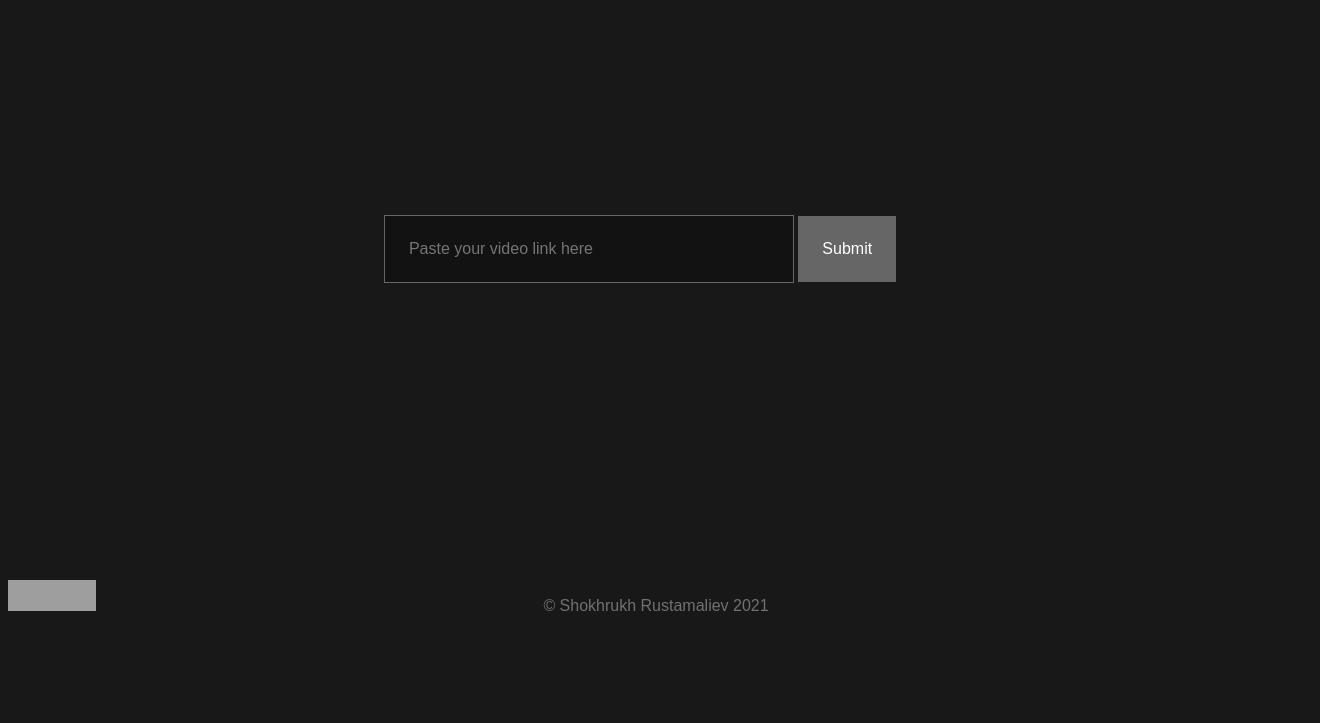
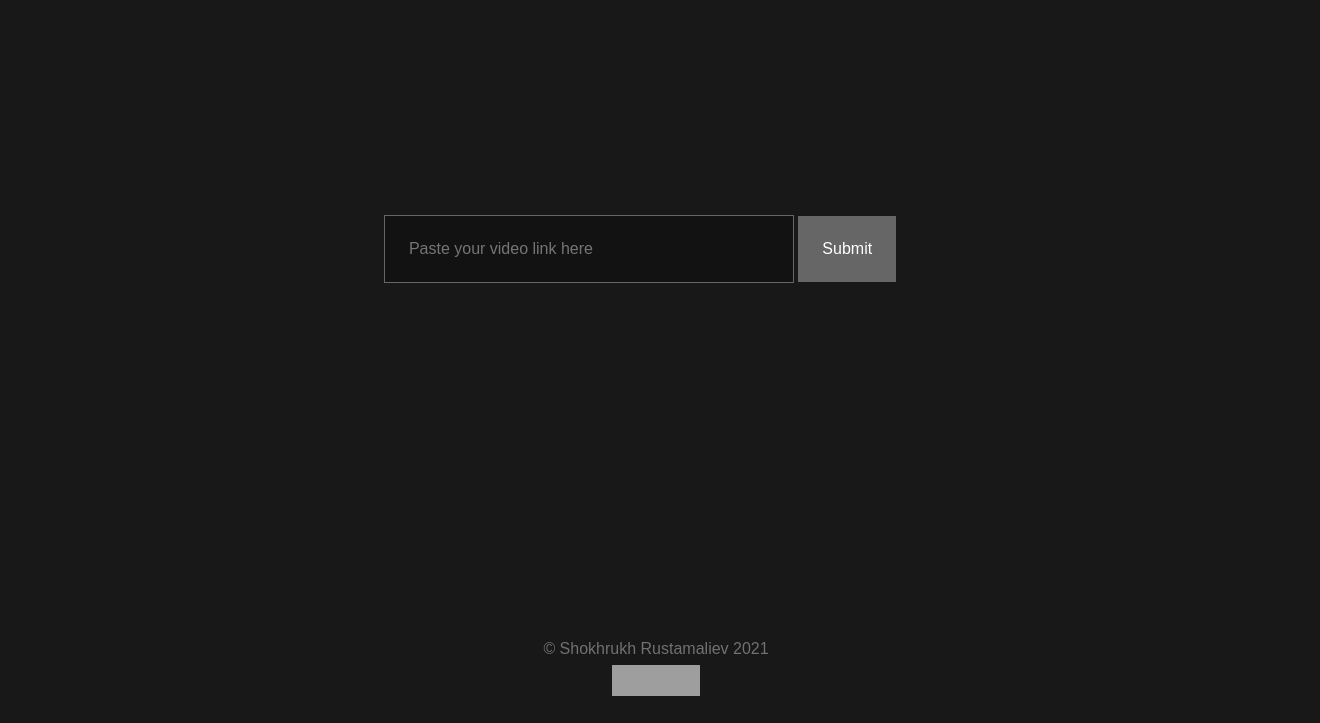
Before and after one commit to BlackDoppi/savefrom.vercel.app, a website: page public/index.html in a window 1280 px wide. Shown: the part 77-800 px from the top of the page, 1320 px wide, since content can reach past the window. Drawn offline with Linux system fonts and the light colour scheme; grey boxes are pictures that could not be loaded.

Commit message:
Footer updated

```diff
--- a/public/style.css
+++ b/public/style.css
@@ -79,24 +79,11 @@ button {
 }
 
 footer {
-    height: 300px;
+    text-align: center;
     width: 100%;
     color: #717171;
-    position: relative;
+    position: fixed;
+    bottom: 0;
     padding: 1rem;
+    line-height: 2rem
 }
-
-footer a, footer #copy {
-    width: 100%;
-    position: absolute;
-    bottom: 0;
-    left: 0;
-}
-
-footer a {
-    margin-left: 8px;
-}
-
-#copy {
-    text-align: center
-}
```
